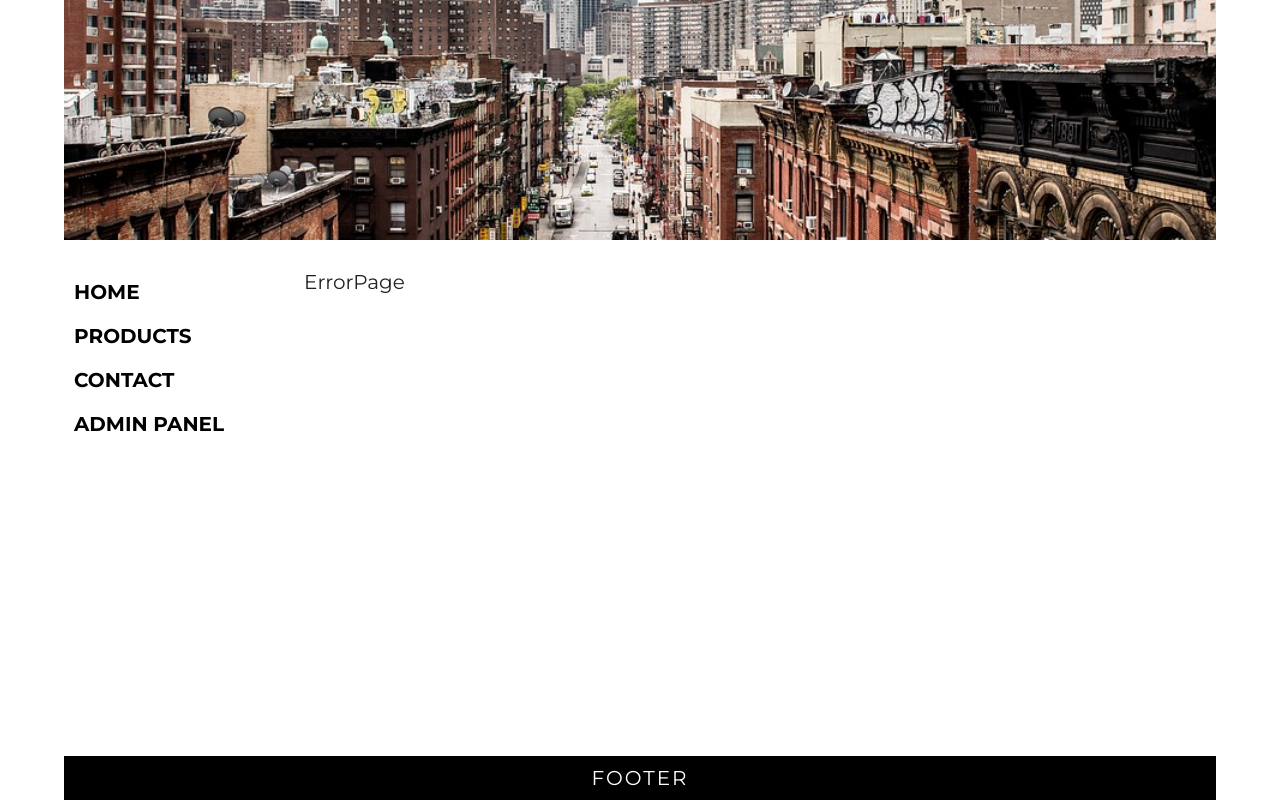
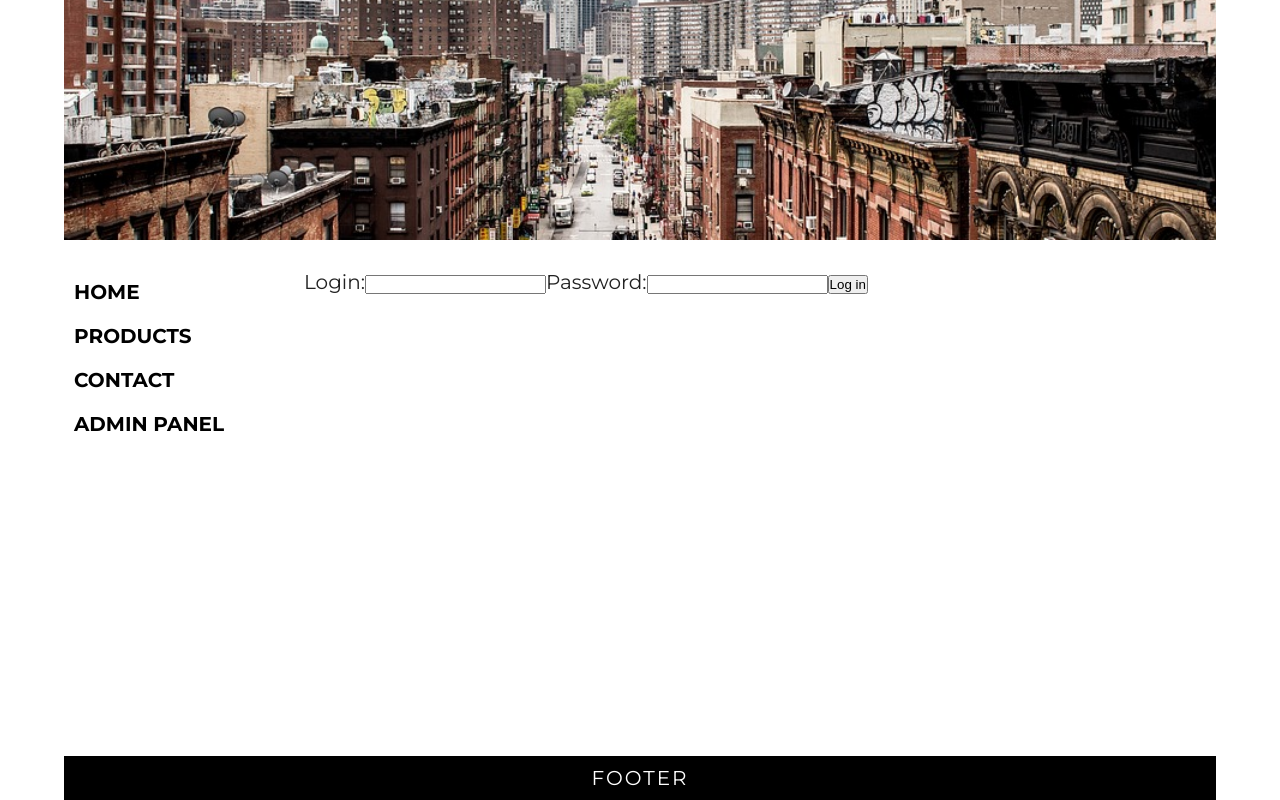
Before and after one commit to MMadejsza/React_Router_Practice, a React (Create React App) app: page /login in a window 1280 px wide. Built offline with nearby package versions, Linux system fonts and the light colour scheme.

Commit message:
LoginPage, AdminPage and update in Pages

```diff
--- a/src/layouts/Page.js
+++ b/src/layouts/Page.js
@@ -4,6 +4,7 @@ import HomePage from '../pages/HomePage';
 import ContactPage from '../pages/ContactPage';
 import ProductPage from '../pages/ProductPage';
 import AdminPage from '../pages/AdminPage';
+import LoginPage from '../pages/LoginPage';
 import ErrorPage from '../pages/ErrorPage';
 
 const Page = () => {
@@ -26,6 +27,10 @@ const Page = () => {
 				Component={AdminPage}
 			/>
 			<Route
+				path='/login'
+				Component={LoginPage}
+			/>
+			<Route
 				path='*'
 				Component={ErrorPage}
 			/>
--- a/src/pages/AdminPage.js
+++ b/src/pages/AdminPage.js
@@ -1,10 +1,26 @@
 import React from 'react';
+import {Routes, Route, Navigate} from 'react-router-dom';
+
+const permission = false;
 
 const AdminPage = () => {
 	return (
-		<>
-			<p>AdminPage</p>
-		</>
+		<Routes>
+			<Route
+				// no particular path for this route so '*', later under condition we specify the path
+				path='*'
+				element={
+					permission ? (
+						<h3>Admin Panel - Hello!</h3>
+					) : (
+						<Navigate
+							replace
+							to='/login'
+						/>
+					)
+				}
+			/>
+		</Routes>
 	);
 };
 
--- /dev/null
+++ b/src/pages/LoginPage.js
@@ -0,0 +1,19 @@
+import React from 'react';
+
+const LoginPage = () => {
+	return (
+		<div>
+			<label htmlFor=''>
+				Login:
+				<input type='text' />
+			</label>
+			<label htmlFor=''>
+				Password:
+				<input type='password' />
+			</label>
+			<button>Log in</button>
+		</div>
+	);
+};
+
+export default LoginPage;
```
